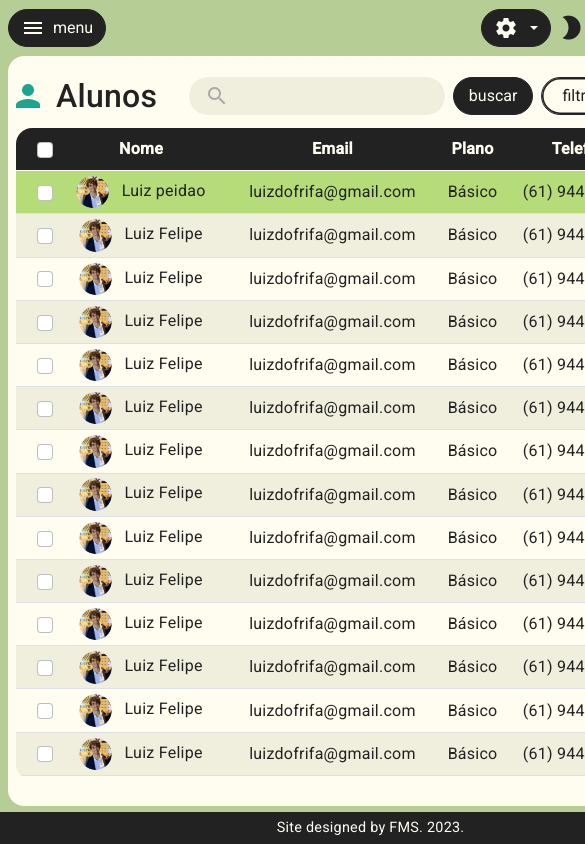
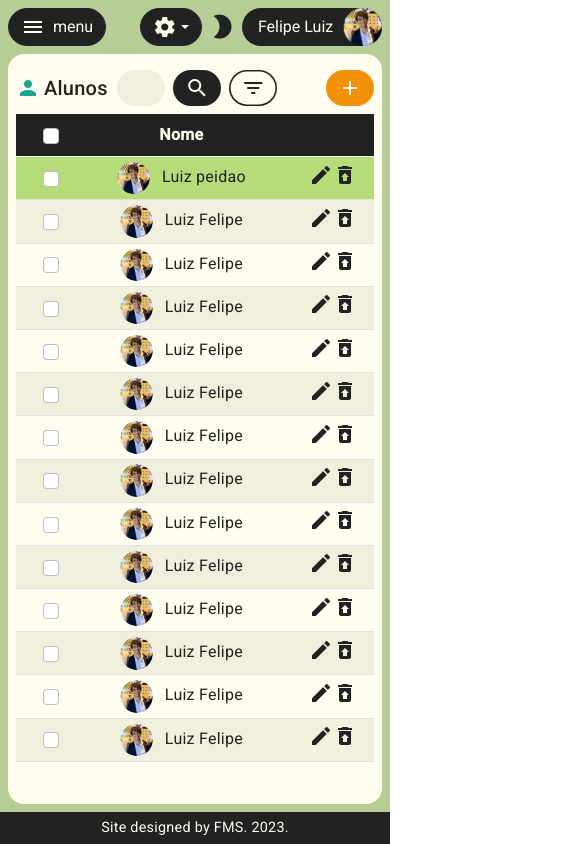
Before and after one commit to mdsreq-fga-unb/2023.1-FamilyMusicSystem, an Angular app in the folder frontend/: page /main/students in a window 390 px wide. Shown: the top 844 px of the page, 585 px wide, since content can reach past the window. Built offline with nearby package versions, Linux system fonts and the light colour scheme.

Commit message:
update: atualizando lista de alunos para tela responsiva

```diff
--- a/frontend/src/app/modules/home/home.component.scss
+++ b/frontend/src/app/modules/home/home.component.scss
@@ -3,7 +3,7 @@
   background-size: 100%;
   background-repeat: no-repeat;
   margin: 0.5rem;
-  height: calc(100vh - 5.9rem);
+  height: 10vh;
   border-radius: 1rem 0 0 1rem;
   display: flex;
   align-items: center;
@@ -79,13 +79,6 @@ p {
   margin: 0 !important;
 }
 
-h1 {
-  font-family: "Roboto";
-  font-style: normal;
-  font-weight: 500;
-  font-size: 74px;
-  line-height: 80px;
-}
 p {
   margin-top: 2rem;
   font-family: "Roboto";
@@ -157,3 +150,14 @@ h2 {
   font-size: 18px;
   margin-top: 2rem;
 }
+
+@media only screen and (max-width: 768px) {
+  .title b {
+    font-size: 50px;
+    line-height: 60px;
+  }
+  .title {
+    font-size: 40px;
+    line-height: 60px;
+  }
+}
--- a/frontend/src/app/modules/login/login.component.scss
+++ b/frontend/src/app/modules/login/login.component.scss
@@ -260,6 +260,23 @@ body {
   }
 }
 
+@media (max-height: 667px) {
+  .row {
+    display: flex;
+    align-items: center;
+    justify-content: center;
+    flex-direction: column;
+    min-width: 50%;
+  }
+
+  .sidePhoto {
+    display: none;
+  }
+  .myCard {
+    border-radius: 1rem;
+  }
+}
+
 .footerApp {
   position: absolute;
   bottom: 0;
--- a/frontend/src/app/modules/login/login.component.ts
+++ b/frontend/src/app/modules/login/login.component.ts
@@ -6,8 +6,9 @@ import { Component } from '@angular/core';
   styleUrls: ['./login.component.scss'],
 })
 export class LoginComponent {
+  icon_now = 'brightness_2';
   icon = ['brightness_2', 'wb_sunny'];
-  icon_now = 'brightness_2';
+
   toggle() {
     const theme = document.body.classList.toggle('darkTheme');
 
--- a/frontend/src/app/modules/main/main.component.scss
+++ b/frontend/src/app/modules/main/main.component.scss
@@ -22,3 +22,7 @@
 .headerApp {
   width: 100%;
 }
+
+.content {
+  height: 70vh;
+}
--- a/frontend/src/app/modules/student/students-list/students-list.component.html
+++ b/frontend/src/app/modules/student/students-list/students-list.component.html
@@ -19,32 +19,40 @@
             </div>
             <button
               type="button"
-              class="btn btn-dark d-flex align-items-center rounded-pill"
+              class="btn btn-dark d-flex align-items-center rounded-pill buttons"
               routerLink=""
               style="
                 height: min-content;
                 margin-left: 0.5rem;
+                border: none;
                 width: 5rem;
                 align-items: center;
                 justify-content: center;
               "
             >
-              buscar
+              <mat-icon class="mobile">search</mat-icon>
+              <span class="button-text">buscar</span>
             </button>
             <button
               type="button"
-              class="btn btn-dark d-flex align-items-center rounded-pill"
+              class="btn btn-dark d-flex align-items-center rounded-pill buttons"
               (click)="modalFilterAlunos()"
               id="outline"
             >
-              filtrar
+              <mat-icon class="mobile">filter_list</mat-icon>
+              <span class="button-text">filtrar</span>
             </button>
           </form>
         </div>
-        <div class="btn-group" role="group" aria-label="Basic example">
+        <div
+          class="btn-group"
+          role="group"
+          aria-label="Basic example"
+          style="height: max-content; align-items: center"
+        >
           <button
             type="button"
-            class="btn btn-dark d-flex align-items-center rounded-pill"
+            class="btn btn-dark d-flex align-items-center rounded-pill buttons"
             routerLink=""
             style="
               background: var(--red) !important;
@@ -56,21 +64,22 @@
           >
             <span class="button-text">excluir</span>
           </button>
+
           <button
             type="button"
-            class="btn btn-dark d-flex align-items-center rounded-pill"
+            class="btn btn-dark d-flex align-items-center rounded-pill buttons"
             (click)="modalAlunos(false)"
             style="
               margin-left: 0.5rem;
               background: var(--orange) !important;
               border: none;
-              width: 6rem;
+              width: 5rem;
               justify-content: center;
-              height: 38px;
+              height: 36px;
               align-self: center;
             "
           >
-            <i class="material-icons add-icon">add</i>
+            <mat-icon class="mobile">add</mat-icon>
             <span class="button-text">novo</span>
           </button>
         </div>
@@ -84,9 +93,9 @@
                 <input class="form-check-input" type="checkbox" value="" />
               </th>
               <th scope="col">Nome</th>
-              <th scope="col">Email</th>
-              <th scope="col">Plano</th>
-              <th scope="col">Telefone</th>
+              <th scope="col" class="nomobile">Email</th>
+              <th scope="col" class="notablet">Plano</th>
+              <th scope="col" class="notablet">Telefone</th>
               <th></th>
             </tr>
           </thead>
@@ -108,9 +117,9 @@
                 />
                 Luiz peidao
               </td>
-              <td>luizdofrifa@gmail.com</td>
-              <td>Básico</td>
-              <td>(61) 94402-8922</td>
+              <td class="nomobile">luizdofrifa@gmail.com</td>
+              <td class="notablet" class="notablet">Básico</td>
+              <td class="notablet">(61) 94402-8922</td>
               <td>
                 <mat-icon>edit</mat-icon>
                 <mat-icon>restore_from_trash</mat-icon>
@@ -133,9 +142,9 @@
                 />
                 Luiz Felipe
               </td>
-              <td>luizdofrifa@gmail.com</td>
-              <td>Básico</td>
-              <td>(61) 94402-8922</td>
+              <td class="nomobile">luizdofrifa@gmail.com</td>
+              <td class="notablet">Básico</td>
+              <td class="notablet">(61) 94402-8922</td>
               <td>
                 <mat-icon>edit</mat-icon>
                 <mat-icon>restore_from_trash</mat-icon>
@@ -158,9 +167,9 @@
                 />
                 Luiz Felipe
               </td>
-              <td>luizdofrifa@gmail.com</td>
-              <td>Básico</td>
-              <td>(61) 94402-8922</td>
+              <td class="nomobile">luizdofrifa@gmail.com</td>
+              <td class="notablet">Básico</td>
+              <td class="notablet">(61) 94402-8922</td>
               <td>
                 <mat-icon>edit</mat-icon>
                 <mat-icon>restore_from_trash</mat-icon>
@@ -183,9 +192,9 @@
                 />
                 Luiz Felipe
               </td>
-              <td>luizdofrifa@gmail.com</td>
-              <td>Básico</td>
-              <td>(61) 94402-8922</td>
+              <td class="nomobile">luizdofrifa@gmail.com</td>
+              <td class="notablet">Básico</td>
+              <td class="notablet">(61) 94402-8922</td>
               <td>
                 <mat-icon>edit</mat-icon>
                 <mat-icon>restore_from_trash</mat-icon>
@@ -208,9 +217,9 @@
                 />
                 Luiz Felipe
               </td>
-              <td>luizdofrifa@gmail.com</td>
-              <td>Básico</td>
-              <td>(61) 94402-8922</td>
+              <td class="nomobile">luizdofrifa@gmail.com</td>
+              <td class="notablet">Básico</td>
+              <td class="notablet">(61) 94402-8922</td>
               <td>
                 <mat-icon>edit</mat-icon>
                 <mat-icon>restore_from_trash</mat-icon>
@@ -233,9 +242,9 @@
                 />
                 Luiz Felipe
               </td>
-              <td>luizdofrifa@gmail.com</td>
-              <td>Básico</td>
-              <td>(61) 94402-8922</td>
+              <td class="nomobile">luizdofrifa@gmail.com</td>
+              <td class="notablet">Básico</td>
+              <td class="notablet">(61) 94402-8922</td>
               <td>
                 <mat-icon>edit</mat-icon>
                 <mat-icon>restore_from_trash</mat-icon>
@@ -258,9 +267,9 @@
                 />
                 Luiz Felipe
               </td>
-              <td>luizdofrifa@gmail.com</td>
-              <td>Básico</td>
-              <td>(61) 94402-8922</td>
+              <td class="nomobile">luizdofrifa@gmail.com</td>
+              <td class="notablet">Básico</td>
+              <td class="notablet">(61) 94402-8922</td>
               <td>
                 <mat-icon>edit</mat-icon>
                 <mat-icon>restore_from_trash</mat-icon>
@@ -283,9 +292,9 @@
                 />
                 Luiz Felipe
               </td>
-              <td>luizdofrifa@gmail.com</td>
-              <td>Básico</td>
-              <td>(61) 94402-8922</td>
+              <td class="nomobile">luizdofrifa@gmail.com</td>
+              <td class="notablet">Básico</td>
+              <td class="notablet">(61) 94402-8922</td>
               <td>
                 <mat-icon>edit</mat-icon>
                 <mat-icon>restore_from_trash</mat-icon>
@@ -308,9 +317,9 @@
                 />
                 Luiz Felipe
               </td>
-              <td>luizdofrifa@gmail.com</td>
-              <td>Básico</td>
-              <td>(61) 94402-8922</td>
+              <td class="nomobile">luizdofrifa@gmail.com</td>
+              <td class="notablet">Básico</td>
+              <td class="notablet">(61) 94402-8922</td>
               <td>
                 <mat-icon>edit</mat-icon>
                 <mat-icon>restore_from_trash</mat-icon>
@@ -333,9 +342,9 @@
                 />
                 Luiz Felipe
               </td>
-              <td>luizdofrifa@gmail.com</td>
-              <td>Básico</td>
-              <td>(61) 94402-8922</td>
+              <td class="nomobile">luizdofrifa@gmail.com</td>
+              <td class="notablet">Básico</td>
+              <td class="notablet">(61) 94402-8922</td>
               <td>
                 <mat-icon>edit</mat-icon>
                 <mat-icon>restore_from_trash</mat-icon>
@@ -358,9 +367,9 @@
                 />
                 Luiz Felipe
               </td>
-              <td>luizdofrifa@gmail.com</td>
-              <td>Básico</td>
-              <td>(61) 94402-8922</td>
+              <td class="nomobile">luizdofrifa@gmail.com</td>
+              <td class="notablet">Básico</td>
+              <td class="notablet">(61) 94402-8922</td>
               <td>
                 <mat-icon>edit</mat-icon>
                 <mat-icon>restore_from_trash</mat-icon>
@@ -383,9 +392,9 @@
                 />
                 Luiz Felipe
               </td>
-              <td>luizdofrifa@gmail.com</td>
-              <td>Básico</td>
-              <td>(61) 94402-8922</td>
+              <td class="nomobile">luizdofrifa@gmail.com</td>
+              <td class="notablet">Básico</td>
+              <td class="notablet">(61) 94402-8922</td>
               <td>
                 <mat-icon>edit</mat-icon>
                 <mat-icon>restore_from_trash</mat-icon>
@@ -408,9 +417,9 @@
                 />
                 Luiz Felipe
               </td>
-              <td>luizdofrifa@gmail.com</td>
-              <td>Básico</td>
-              <td>(61) 94402-8922</td>
+              <td class="nomobile">luizdofrifa@gmail.com</td>
+              <td class="notablet">Básico</td>
+              <td class="notablet">(61) 94402-8922</td>
               <td>
                 <mat-icon>edit</mat-icon>
                 <mat-icon>restore_from_trash</mat-icon>
@@ -433,9 +442,9 @@
                 />
                 Luiz Felipe
               </td>
-              <td>luizdofrifa@gmail.com</td>
-              <td>Básico</td>
-              <td>(61) 94402-8922</td>
+              <td class="nomobile">luizdofrifa@gmail.com</td>
+              <td class="notablet">Básico</td>
+              <td class="notablet">(61) 94402-8922</td>
               <td>
                 <mat-icon>edit</mat-icon>
                 <mat-icon>restore_from_trash</mat-icon>
@@ -458,9 +467,9 @@
                 />
                 Luiz Felipe
               </td>
-              <td>luizdofrifa@gmail.com</td>
-              <td>Básico</td>
-              <td>(61) 94402-8922</td>
+              <td class="nomobile">luizdofrifa@gmail.com</td>
+              <td class="notablet">Básico</td>
+              <td class="notablet">(61) 94402-8922</td>
               <td>
                 <mat-icon>edit</mat-icon>
                 <mat-icon>restore_from_trash</mat-icon>
--- a/frontend/src/app/modules/student/students-list/students-list.component.scss
+++ b/frontend/src/app/modules/student/students-list/students-list.component.scss
@@ -13,7 +13,7 @@ header {
 }
 
 table {
-  border-radius: 1rem 1rem 0 0;
+  border-radius: 0;
   color: var(--contrast);
   border-collapse: collapse;
   width: 100%;
@@ -75,7 +75,6 @@ tr:nth-child(even) {
   height: calc(100vh - 12rem);
   overflow-y: scroll;
   overflow-x: hidden;
-  border-radius: 1rem 0 0 1rem;
 }
 
 .scrool::-webkit-scrollbar {
@@ -100,11 +99,13 @@ tr:nth-child(even) {
   justify-content: space-between;
   margin: 0;
   padding: 0.5rem 0;
+  align-items: center;
 }
 
 .studentsTitle {
   display: flex;
   align-items: center;
+  align-self: center;
   height: max-content;
   width: max-content;
 }
@@ -139,6 +140,7 @@ tr:nth-child(even) {
   transform: translateY(-50%);
   right: 10px;
   font-size: 24px;
+  align-self: center;
   color: var(--shadow);
 }
 
@@ -172,7 +174,7 @@ tr:nth-child(even) {
 #researchStudents {
   background: var(--secondary);
   border-radius: 2rem;
-  height: 38px !important;
+  height: 36px !important;
   margin: 0 !important;
   margin-left: 2rem !important;
   width: 16rem;
@@ -227,23 +229,70 @@ tr:nth-child(even) {
   background-color: var(--secondary);
 }
 
-/* Ajuste para telas pequenas */
-@media only screen and (max-width: 480px) {
+.buttons {
+  border: none;
+  width: 5rem;
+  justify-content: center;
+}
 
+.mobile {
+  display: none;
 }
 
 /* Ajuste para telas médias */
-@media only screen and (min-width: 481px) and (max-width: 768px) {
-  .container{
-    transform: scale(0.75);
-    justify-content: space-evenly;
+@media only screen and (max-width: 768px) {
+  .notablet {
+    display: none;
+  }
+  .title {
+    font-size: 1.5rem;
+    margin-right: 0.75rem;
+  }
+  .personIcon {
+    transform: scale(1.25);
+  }
+  #researchStudents {
+    width: 10rem;
+    margin-left: 0.1rem !important;
+  }
+
+  .search-icon {
+    right: 7.5rem;
   }
 }
 
-/* Ajuste para telas grandes */
-@media only screen and (min-width: 769px) {
+@media only screen and (max-width: 600px) {
   .title {
-    font-size: 32px;
-    margin-left: 1rem;
+    font-size: 1.25rem;
+    margin-right: 0.5rem;
+    margin-left: 0.25rem;
+  }
+  .personIcon {
+    transform: scale(1);
+    margin: 0;
+  }
+  .notablet {
+    display: none;
+  }
+  .nomobile {
+    display: none;
+  }
+  .mobile {
+    display: block;
+  }
+  .button-text {
+    display: none;
+  }
+  #researchStudents {
+    width: 3rem;
+    margin-left: 0.1rem !important;
+  }
+  .search-icon {
+    display: none;
+  }
+  .buttons {
+    width: 3rem !important;
+    justify-content: center;
+    align-items: center;
   }
 }
--- a/frontend/src/app/template/header/header.component.html
+++ b/frontend/src/app/template/header/header.component.html
@@ -23,7 +23,7 @@
         aria-controls="dropdown-animated"
         id="ajuda"
       >
-        <mat-icon class="me-2">settings</mat-icon>
+        <mat-icon>settings</mat-icon>
         <span class="caret"></span>
       </button>
       <ul
@@ -60,6 +60,7 @@
         class="btn btn btn-custom d-flex align-items-center rounded-pill dropdown-toggle perfil"
         aria-controls="dropdown-animated"
         id="ajuda"
+        style="height: 38px;"
       >
         <span class="button-text">Felipe Luiz</span>
         <img
--- a/frontend/src/app/template/header/header.component.scss
+++ b/frontend/src/app/template/header/header.component.scss
@@ -67,7 +67,8 @@
 }
 
 .btn-custom:hover {
-  background-color: var(--contrastSecondary);
+  background-color: var(--contrast);
+  color: var(--primary);
 }
 
 .btn-check:active + .btn-dark,
@@ -92,10 +93,6 @@
   color: var(--primary);
 }
 
-.rounded-pill:hover {
-  background-color: var(--contrastSecondary);
-}
-
 #dropdown-animated {
   background: var(--primary);
 }
@@ -109,7 +106,6 @@
 }
 
 #sidebar-button {
-  margin-right: 0.5rem;
   background: var(--contrast);
   border-color: var(--contrast);
   border-radius: 0.2rem;
@@ -132,34 +128,36 @@
 }
 
 /* Ajuste para telas pequenas */
-@media only screen and (max-width: 480px) {
-}
+// @media only screen and (max-width: 480px) {
+//   .header {
+//   }
+// }
 
-/* Ajuste para telas médias */
-@media only screen and (min-width: 481px) and (max-width: 768px) {
-  .button-text {
-    font-size: 0.75rem;
-  }
-  .btn-custom {
-    height: 30px;
-    padding: 0 0 0 0.75rem;
-    margin-left: 0.35rem;
-  }
-  .theme {
-    transform: scale(0.75);
-  }
-  .theme:hover {
-    transform: scale(0.75);
-  }
-  .rounded-pill {
-    height: 30px;
-    font-size: 0.75rem;
-  }
-  .rounded-pill mat-icon {
-    transform: scale(0.75);
-  }
-}
+// /* Ajuste para telas médias */
+// @media only screen and (min-width: 481px) and (max-width: 768px) {
+//   .button-text {
+//     font-size: 0.75rem;
+//   }
+//   .btn-custom {
+//     height: 30px;
+//     padding: 0 0 0 0.75rem;
+//     margin-left: 0.35rem;
+//   }
+//   .theme {
+//     transform: scale(0.75);
+//   }
+//   .theme:hover {
+//     transform: scale(0.75);
+//   }
+//   .rounded-pill {
+//     height: 30px;
+//     font-size: 0.75rem;
+//   }
+//   .rounded-pill mat-icon {
+//     transform: scale(0.75);
+//   }
+// }
 
-/* Ajuste para telas grandes */
-@media only screen and (min-width: 769px) {
-}
+// /* Ajuste para telas grandes */
+// @media only screen and (min-width: 769px) {
+// }
--- a/frontend/src/app/template/sidebar/sidebar.component.scss
+++ b/frontend/src/app/template/sidebar/sidebar.component.scss
@@ -1,9 +1,3 @@
-@media (max-width: 768px) {
-  #sidebar {
-    display: none;
-  }
-}
-
 .fundo {
   width: 100%;
   min-height: 100%;
--- a/frontend/src/styles.scss
+++ b/frontend/src/styles.scss
@@ -33,6 +33,7 @@ body {
   width: 100%;
   padding: 0;
   margin: 0;
+  overflow: hidden;
 }
 
 .modal {
@@ -43,7 +44,7 @@ body {
 }
 
 .offcanvas {
-  --bs-offcanvas-width: 20rem;
+  --bs-offcanvas-width: 17rem;
 }
 
 .btn-check:focus + .btn,
```
Also changed, not shown: frontend/src/app/modules/login/login.component.html (+58 -59 lines).
